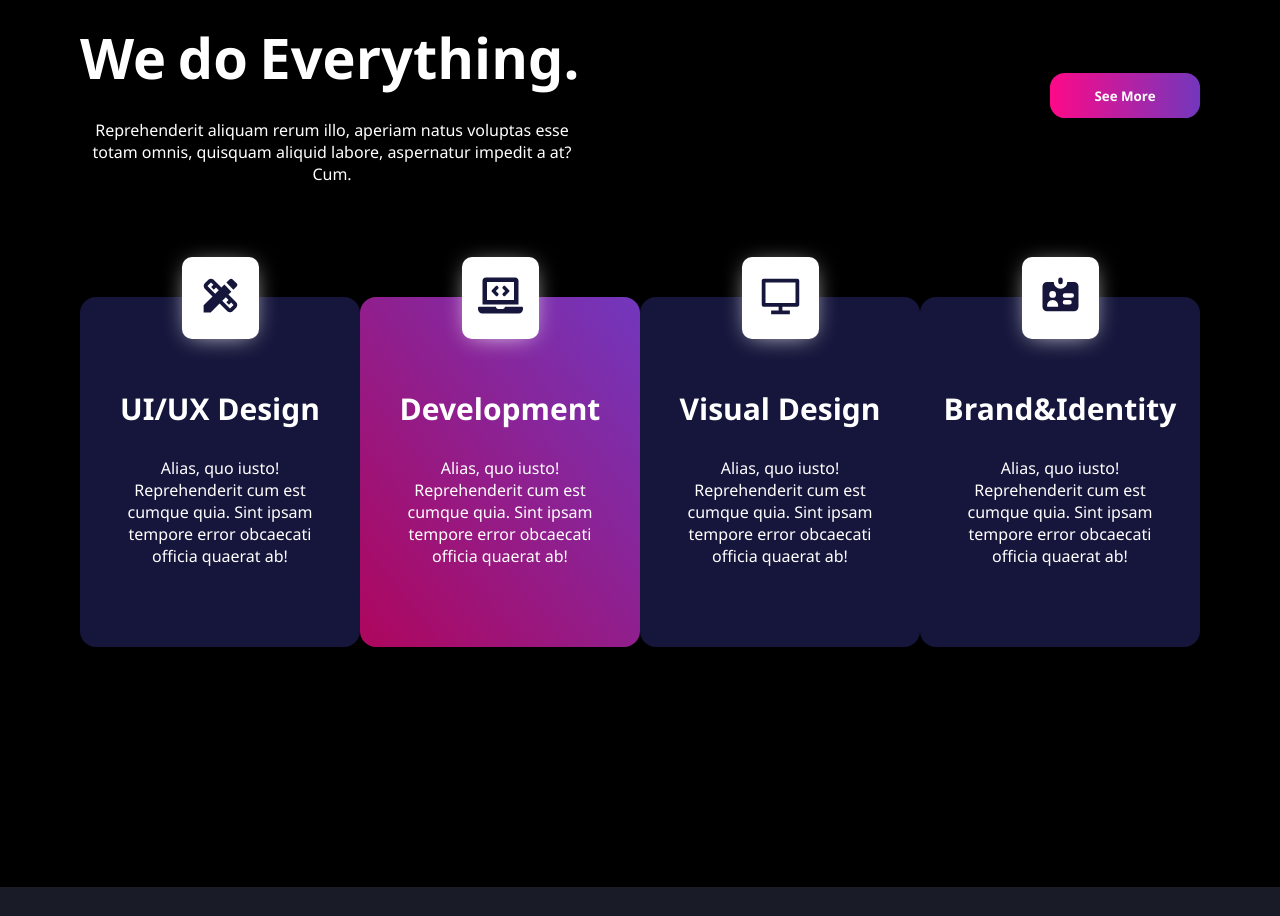
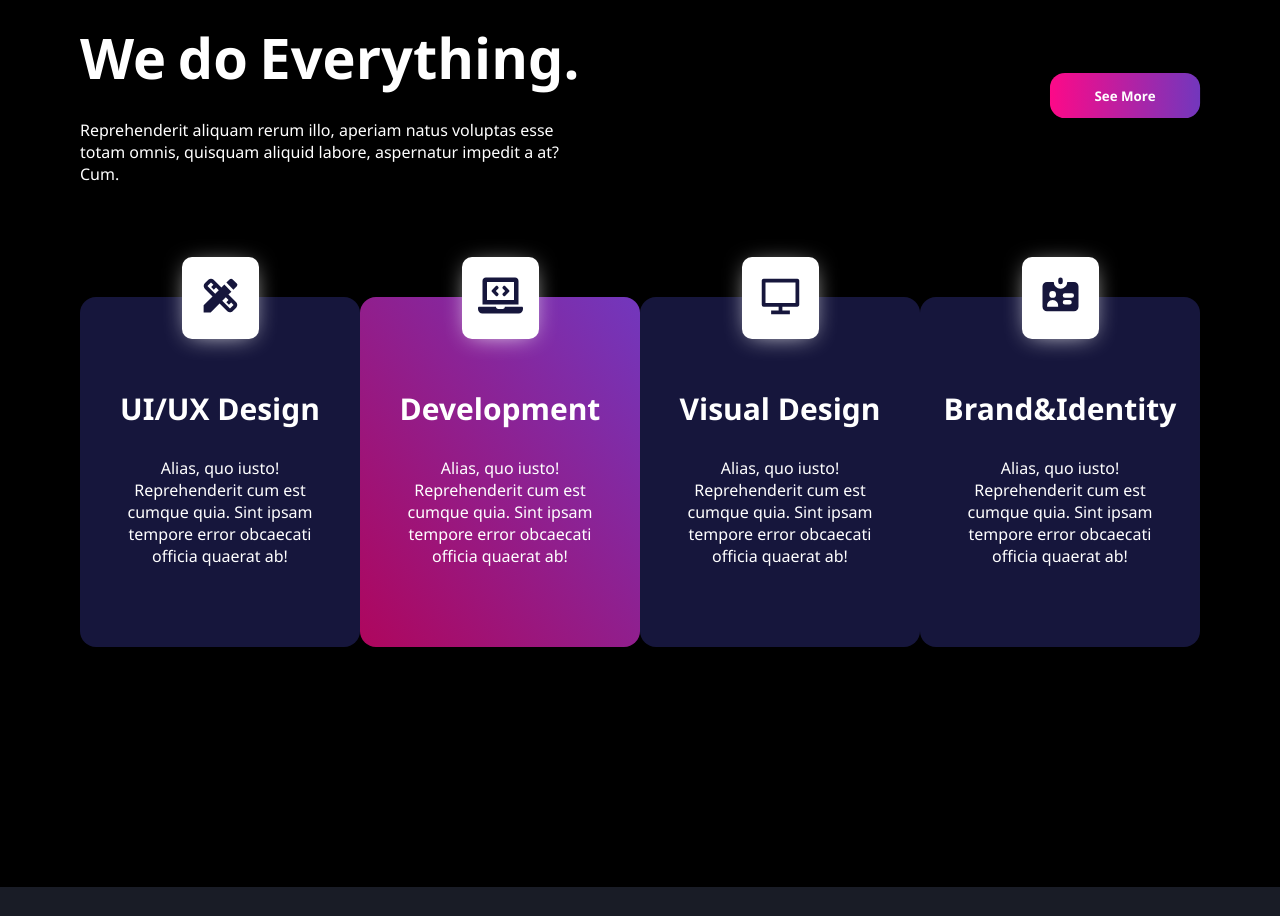
Before and after one commit to Willianwg/agency-landing, a React (Vite) app: page / in a window 1280 px wide. Shown: the part 1845-2761 px from the top of the page. Built offline with nearby package versions, Linux system fonts and the light colour scheme.

Commit message:
style: change section text description align

```diff
--- a/src/App.css
+++ b/src/App.css
@@ -226,7 +226,7 @@ button {
   align-items: center;
 }
 
-.services p {
+.services .card p {
   text-align: center;
 }
 
```
